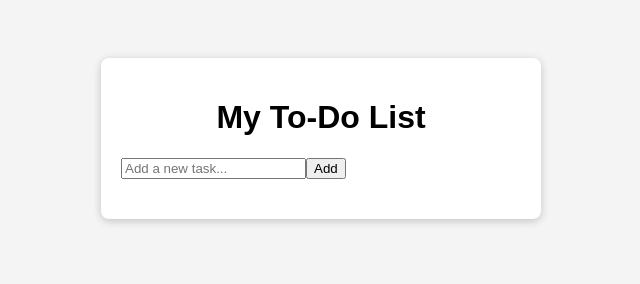
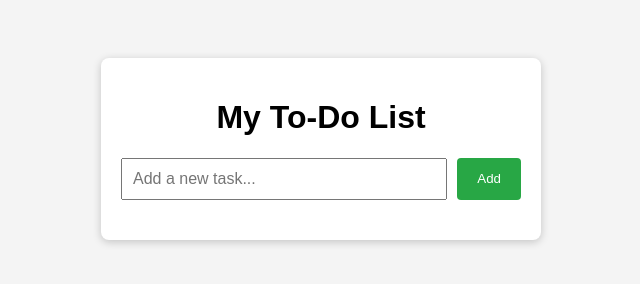
Before and after one commit to roaakittaneh/to_do_app, a plain HTML site: page index.html in a window 1280 px wide. Shown: the whole page, without its empty margins (319-959 px from the left). Drawn offline with Linux system fonts and the light colour scheme.

Commit message:
Update style.css

```diff
--- a/style.css
+++ b/style.css
@@ -23,13 +23,13 @@ h1 {
   margin-bottom: 20px;
 }
 
-#taskInput {
+#Input {
   flex: 1;
   padding: 10px;
   font-size: 16px;
 }
 
-#addTaskBtn {
+#addBtn {
   padding: 10px 20px;
   margin-left: 10px;
   cursor: pointer;
@@ -39,7 +39,7 @@ h1 {
   border-radius: 4px;
 }
 
-#addTaskBtn:hover {
+#addBtn:hover {
   background-color: #218838;
 }
 
```
